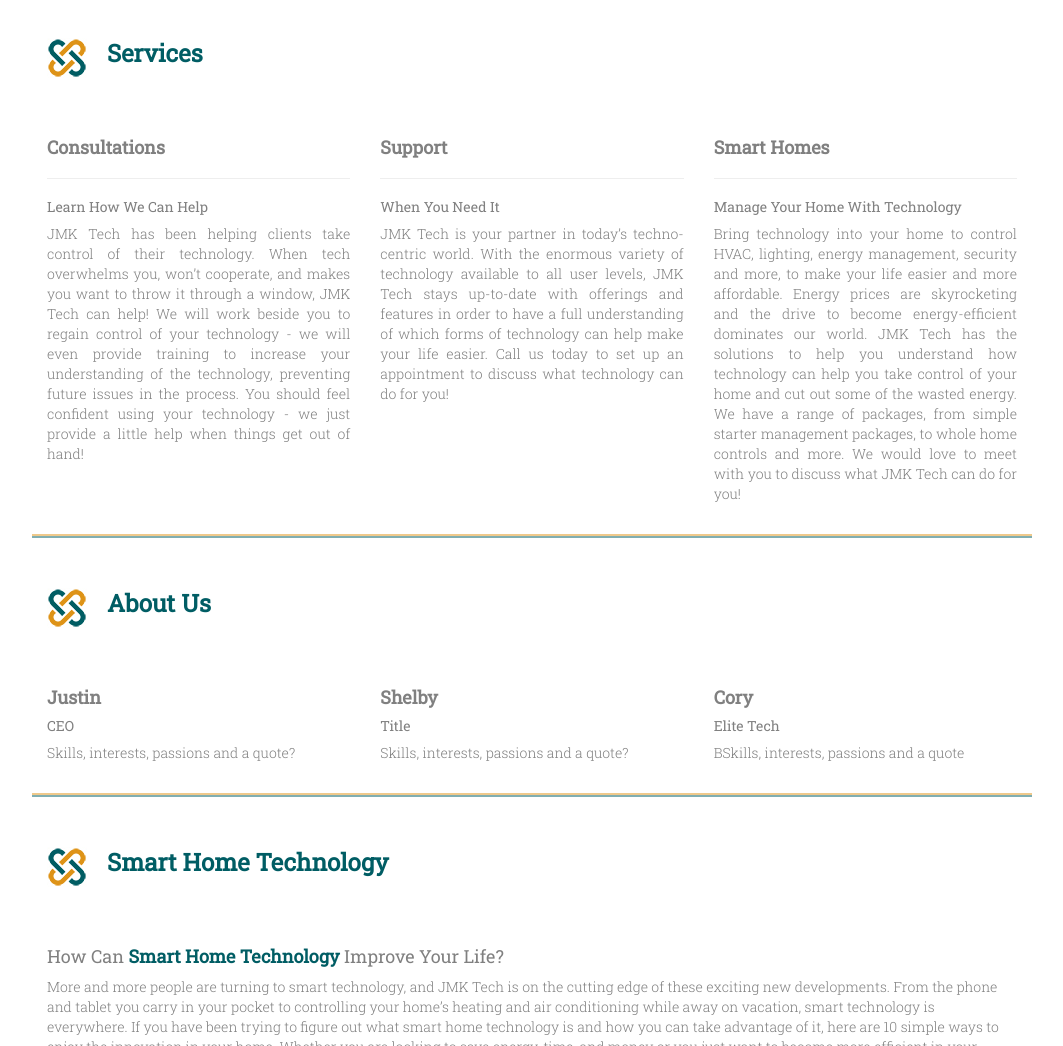
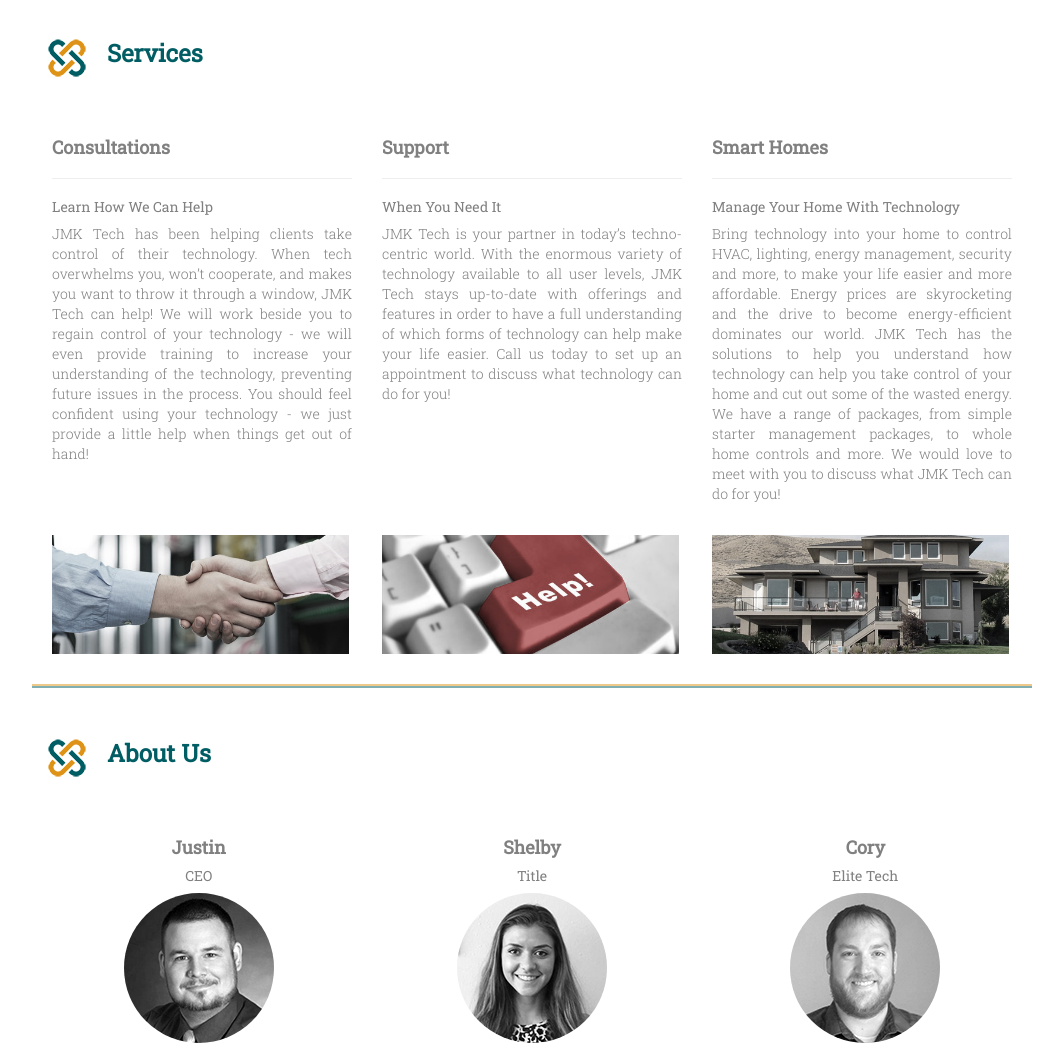
Before and after one commit to JMKTech/JMKTech, a plain HTML site: page index.html in a window 1280 px wide. Shown: the part 1080-2126 px from the top of the page, without its empty margins (108-1171 px from the left). Drawn offline with nearby package versions, Linux system fonts and the light colour scheme.

Commit message:
final version

```diff
--- a/assets/style.css
+++ b/assets/style.css
@@ -98,3 +98,31 @@ border:1px solid black;
 h3 {
 	display: inline;
 }
+
+p.button {
+  text-align: center;
+}
+
+/* align images to bottom of column set */
+@media only screen and (min-width : 768px) {
+
+ .row.row-table {
+    display: table;
+ }
+ [class*="col-md-4"] {
+    float: none;
+  	width: 33%;
+  	display: table-cell;
+    vertical-align: top;
+    position: relative;
+    padding-bottom: 150px;
+ }
+ p.img {
+    position: absolute;
+    bottom: 0;
+    /*text-align: center;*/
+    margin-left: auto;
+    margin-right: auto;
+    width: 90%;
+  }
+}
--- a/index.html
+++ b/index.html
@@ -149,24 +149,27 @@
 					<div class="row top-buffer" style="background-color: #ffffff;">
 						<div class="col-md-12"><img src="assets/images/JMK_Logo_section_icon.jpg"><h3><b>Services</b></h3></div>
 					</div>
-					<div class="row top-buffer" style="background-color: #ffffff;">
+					<div class="row row-table top-buffer" style="background-color: #ffffff;">
 						<div class="col-md-4">
 							<h4 class="title-super">Consultations</h4>
 							<hr>
 							<h5>Learn How We Can Help</h5>
 							<p class="main text-right">JMK Tech has been helping clients take control of their technology. When tech overwhelms you, won’t cooperate, and makes you want to throw it through a window, JMK Tech can help! We will work beside you to regain control of your technology - we will even provide training to increase your understanding of the technology, preventing future issues in the process. You should feel confident using your technology - we just provide a little help when things get out of hand!</p>
+							<p class="img"><img src="assets/images/handshake_2desat.jpg" class="img-responsive"></P>
 						</div>
 						<div class="col-md-4">
 							<h4 class="title-super">Support</h4>
 							<hr>
 							<h5>When You Need It</h5>
 							<p class="main">JMK Tech is your partner in today’s techno-centric world. With the enormous variety of technology available to all user levels, JMK Tech stays up-to-date with offerings and features in order to have a full understanding of which forms of technology can help make your life easier. Call us today to set up an appointment to discuss what technology can do for you!</p>
+							<p class="img"><img src="assets/images/help_2desat.jpg" class="img-responsive"></p>
 						</div>
 						<div class="col-md-4">
 							<h4 class="title-super">Smart Homes</h4>
 							<hr>
 							<h5>Manage Your Home With Technology</h5>
 							<p class="main">Bring technology into your home to control HVAC, lighting, energy management, security and more, to make your life easier and more affordable. Energy prices are skyrocketing and the drive to become energy-efficient dominates our world. JMK Tech has the solutions to help you understand how technology can help you take control of your home and cut out some of the wasted energy. We have a range of packages, from simple starter management packages, to whole home controls and more. We would love to meet with you to discuss what JMK Tech can do for you!</p>
+							<p class="img"><img src="assets/images/smarthome_2desat.jpg" class="img-responsive"></p>
 						</div>
 					</div>
 				<!--color bars-->
@@ -192,19 +195,24 @@
 					</div>
 					<div class="row top-buffer" style="background-color: #ffffff;">
 						<div class="col-md-4">
-							<h4 class="title-super">Justin</h4>
-							<h5>CEO</h5>
-							<p class="main text-right">Skills, interests, passions and a quote?</p>
+							<h4 class="title-super text-center">Justin</h4>
+							<h5 class="text-center">CEO</h5>
+							<p><img src="assets/images/staff-justin.jpg" class="img-responsive center-block img-circle"></p>
+							<p class="main text-right">Skills, interests, passions, stuff and things and stuff and things and stuff and things and stuff and things. But more stuff and things and stuff and things and stuff and things.</p>
+							<p>
 						</div>
 						<div class="col-md-4">
-							<h4 class="title-super">Shelby</h4>
-							<h5>Title</h5>
-							<p class="main">Skills, interests, passions and a quote?</p>
+							<h4 class="title-super text-center">Shelby</h4>
+							<h5 class="text-center">Title</h5>
+							<p><img src="assets/images/staff-shelby.jpg" class="img-responsive center-block img-circle"></p>
+							<p class="main">Skills, interests, passions, stuff and things and stuff and things and stuff and things and stuff and things.</p>
+							<p>
 						</div>
 						<div class="col-md-4">
-							<h4 class="title-super">Cory</h4>
-							<h5>Elite Tech</h5>
-							<p class="main">BSkills, interests, passions and a quote</p>
+							<h4 class="title-super text-center">Cory</h4>
+							<h5 class="text-center">Elite Tech</h5>
+							<p><img src="assets/images/staff-cory.jpg" class="img-responsive center-block img-circle"></p>
+							<p class="main">Skills, interests, passions, stuff and things and stuff and things and stuff and things and stuff and things.</p>
 						</div>
 					</div>
 				<div>
@@ -218,7 +226,7 @@
 				<div class="row">
 					<div class="col-md-12" style="background-color: #80aeb1; height:2px;"></div>
 				</div>
-				<div>
+
 			</div>
 			</section>
 			<!--Description Section-->
```
Also changed, not shown: assets/images/handshake.jpg (deleted), assets/images/handshake_2.jpg (added), assets/images/handshake_2desat.jpg (added), assets/images/help.jpg (deleted), assets/images/help_2.jpg (added), assets/images/help_2desat.jpg (added), assets/images/smarthome.jpg (deleted), assets/images/smarthome_2desat.jpg (added), assets/images/staff-cory.jpg (added), assets/images/staff-justin.jpg (added), assets/images/staff-shelby.jpg (added), 1 other file.
